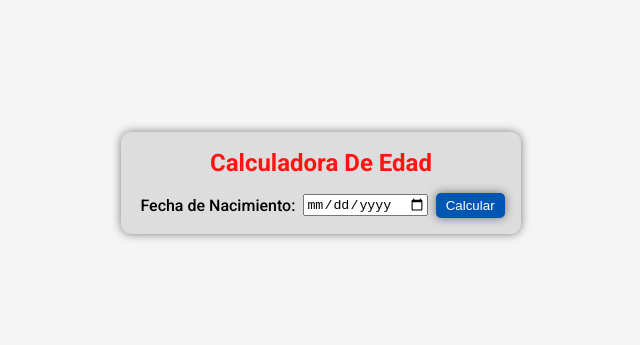
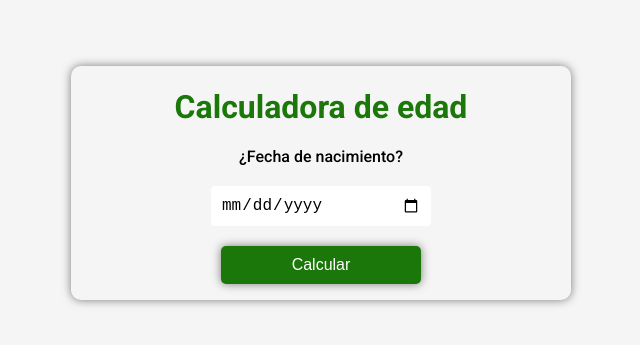
Before and after one commit to jeironpro/calculadora-edad, a plain HTML site: page index.html in a window 1280 px wide. Shown: the part 217-562 px from the top of the page, without its empty margins (319-959 px from the left). Drawn offline with Linux system fonts and the light colour scheme.

Commit message:
Pequeño cambio al diseño

```diff
--- a/index.html
+++ b/index.html
@@ -3,7 +3,7 @@
 <head>
     <meta charset="UTF-8">
     <meta name="viewport" content="width=device-width, initial-scale=1.0">
-    <title>Calculadora De Edad</title>
+    <title>Calculadora de edad</title>
     <link rel="icon" href="icon/calculadora.png">
     <link rel="stylesheet" href="styles.css">
     <link href="https://fonts.googleapis.com/css2?family=Roboto:ital,wght@0,100;0,300;0,400;0,500;0,700;0,900;1,100;1,300;1,400;1,500;1,700;1,900&display=swap" rel="stylesheet">
@@ -11,10 +11,10 @@
 <body>
     <div class="contenedor">
         <div class="contenedor-titulo">
-            <h1>Calculadora De Edad</h1>
+            <h1>Calculadora de edad</h1>
         </div>
         <div class="contenedor-calculadora">
-            <label for="fecha">Fecha de Nacimiento:</label>
+            <label for="fecha">¿Fecha de nacimiento?</label>
             <input type="date" id="fecha">
             <button onclick="calcular()">Calcular</button>
         </div>
--- a/styles.css
+++ b/styles.css
@@ -10,45 +10,50 @@ body {
 }
 
 .contenedor {
-    background-color: #ddd;
     border-radius: 10px;
     box-shadow: 0 0 10px rgba(0, 0, 0, 0.5);
     height: auto;
-    width: 400px;
+    width: 500px;
 }
 
 .contenedor-titulo h1 {
-    color: rgb(255, 20, 20);
-    font-size: x-large;
+    color: #1b7709;
     text-align: center;
 }
 
 .contenedor-calculadora {
     align-items: center;
     display: flex;
+    flex-direction: column;
+    gap: 20px;
     justify-content: center;
 }
 
 .contenedor-calculadora label {
+    font-size: 16px;
     font-weight: 500;
 }
 
-.contenedor-calculadora label, .contenedor-calculadora input {
-    margin-left: 3px;
-}
-
-.contenedor-calculadora input, .contenedor-calculadora button {
-    margin-left: 8px;
+.contenedor-calculadora input {
+    border: none;
+    border-radius: 4px;
+    font-size: 16px;
+    height: 40px;
+    padding: 0 10px;
+    width: 200px;
 }
 
 .contenedor button {
-    background-color: #0056b3;
+    background-color: #1b7709;
     border: none;
     border-radius: 5px;
     box-shadow: 0 0 10px rgba(0, 0, 0, 0.5);
     color: #fff;
     cursor: pointer;
-    padding: 5px 10px;
+    font-size: 16px;
+    font-weight: 500;
+    padding: 10px;
+    width: 200px;
 }
 
 .contenedor button:hover {
```
